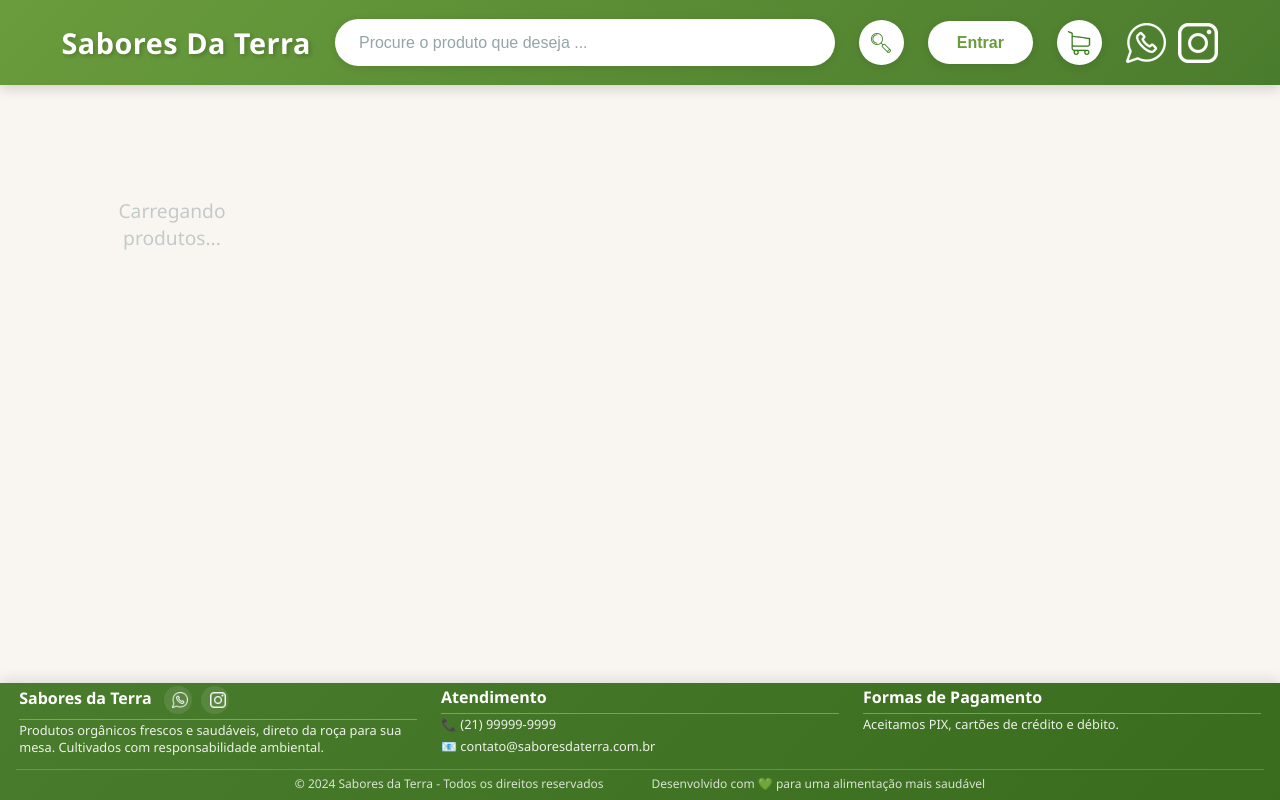
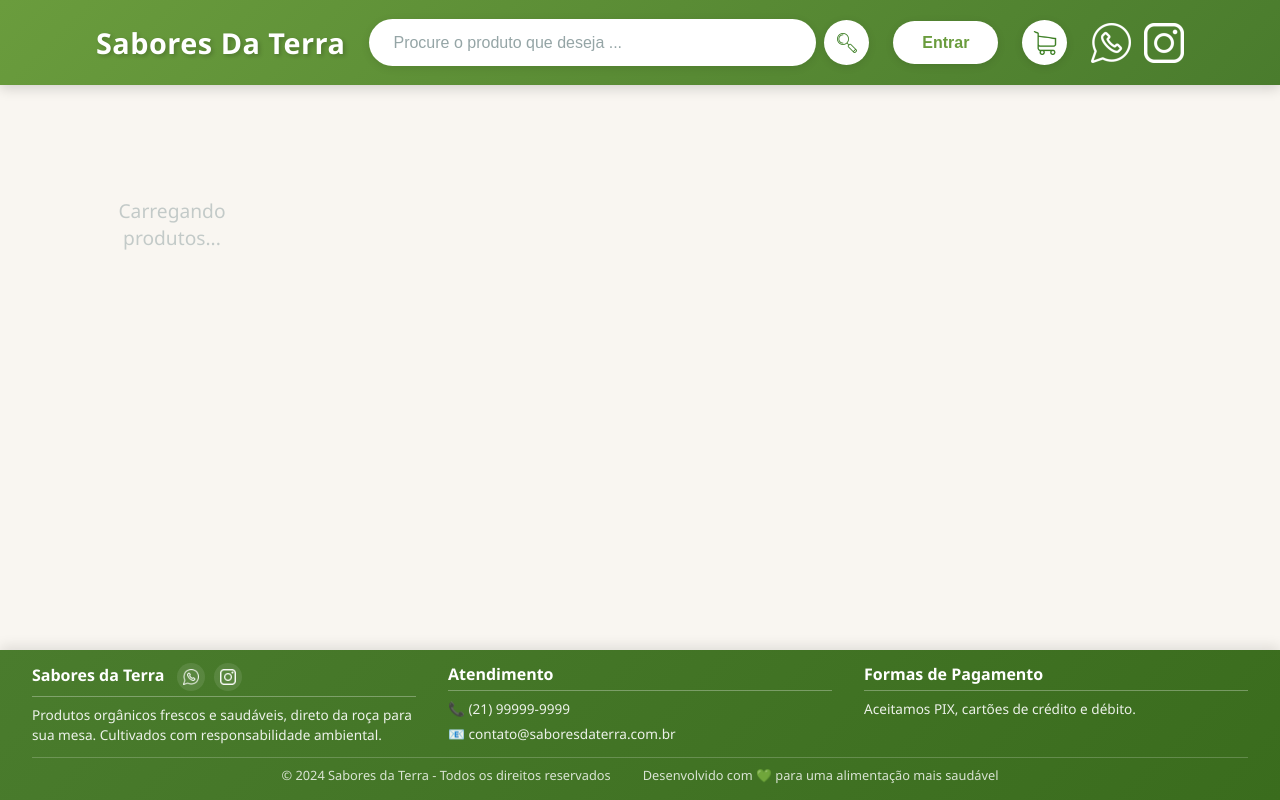
Before and after one commit to guilopes15/sabores-da-terra, a FastAPI app: page /home in a window 1280 px wide. Run offline with FastAPI, Linux system fonts and the light colour scheme; data that the repository does not hold is empty; parts of the project's set-up code (start-up, migrations or seed data) failed here and were passed over.

Commit message:
improving user experience. (resolves #33)

```diff
--- a/src/sabores_da_terra/templates/base.html
+++ b/src/sabores_da_terra/templates/base.html
@@ -5,22 +5,24 @@
     <meta name="viewport" content="width=device-width, initial-scale=1.0">
     <link rel="shortcut icon" href="/static/favicon.ico" type="image/x-icon">
     <link rel="stylesheet" href="/static/css/base.css">
-    {% block style %} {% endblock %}
+    {% block style %}
+
+    {% endblock %}
     <title>Sabores da Terra</title>
-
 </head>
 <body>
     <header>
         <a href="/home" class="logo"> Sabores da terra </a>
-
         <div class="search_bar">
-            <input type="text" id="input-bar" placeholder="Procure o produto que deseja ...">
-        </div>
-        <div id="error-box"></div>
+            <form id="search-form" onsubmit="return searchProducts(event)">
+                <input type="text" name="input-bar" id="input-bar" placeholder="Procure o produto que deseja ...">
                 <button id="search-btn">
                     <img src="/static/lupa.png" alt="logo lupa" title="lupa">
                 </button>
-
+            </form>
+        </div>
+        <div id="error-box">
+        </div>
         <div class="menu">
             {% if user %}
                 {% block auth %}
@@ -53,15 +55,20 @@
             </button>
         </div>
         <div class="media">
-
             <img src="/static/whatsapp.png" alt="logo whatsapp" title="(21) 99999-9999">
             <img src="/static/instagram.png" alt="logo instagram" title="Instagram">
         </div>
         <script>
-            document.getElementById("search-btn").addEventListener("click", async () => {
+            async function searchProducts(event) {
+                event.preventDefault();
 
-            const inputBar = document.getElementById('input-bar').value.trim();
-            const response = await fetch(`/products/filters?name=${inputBar}`);
+                const inputValue = document.getElementById("input-bar").value.trim();
+
+                if (!inputValue) {
+                    return;
+                }
+
+                const response = await fetch(`/products/filters?name=${inputValue}`);
                 const data = await response.json();
 
                 if (!data.products || data.products.length === 0) {
@@ -77,9 +84,7 @@
                     }
 
                 window.location.href = `/product-page/${data.products[0].id}`
-        });
-
-
+            }
         </script>
     </header>
 
--- a/src/sabores_da_terra/templates/static/css/base.css
+++ b/src/sabores_da_terra/templates/static/css/base.css
@@ -48,8 +52,14 @@
     position: relative;
 }
 
+#search-form {
+    display: flex;
+    gap: 0.5rem;
+    align-items: center;
+}
+
 .search_bar input {
-    width: 100%;
+    flex: 1;
     padding: 0.9rem 1.5rem;
     border: none;
     border-radius: 50px;
@@ -68,31 +78,6 @@
 .search_bar input::placeholder {
     color: #95a5a6;
 }
-
-#error-box {
-    position: absolute;
-    top: 100%;
-    left: 50%;
-    transform: translateX(-50%);
-    margin-top: 0.5rem;
-    z-index: 999;
-    width: 100%;
-    max-width: 500px;
-}
-
-.error-message {
-    background: linear-gradient(135deg, #e74c3c 0%, #c0392b 100%);
-    color: #ffffff;
-    padding: 0.8rem 1.5rem;
-    border-radius: 12px;
-    font-size: 0.9rem;
-    font-weight: 600;
-    text-align: center;
-    box-shadow: 0 4px 12px rgba(231, 76, 60, 0.4);
-    animation: slideDown 0.3s ease-out;
-}
-
-
 
 #search-btn {
     background-color: #ffffff;
@@ -119,6 +104,38 @@
     width: 20px;
     height: 20px;
     filter: brightness(0) saturate(100%) invert(37%) sepia(64%) saturate(548%) hue-rotate(59deg) brightness(94%) contrast(88%);
+}
+
+#error-box {
+    position: absolute;
+    top: 100%;
+    left: 0;
+    margin-top: 0.5rem;
+    z-index: 999;
+    width: 100%;
+}
+
+.error-message {
+    background: linear-gradient(135deg, #e74c3c 0%, #c0392b 100%);
+    color: #ffffff;
+    padding: 0.8rem 1.5rem;
+    border-radius: 12px;
+    font-size: 0.9rem;
+    font-weight: 600;
+    text-align: center;
+    box-shadow: 0 4px 12px rgba(231, 76, 60, 0.4);
+    animation: slideDown 0.3s ease-out;
+}
+
+@keyframes slideDown {
+    from {
+        opacity: 0;
+        transform: translateY(-10px);
+    }
+    to {
+        opacity: 1;
+        transform: translateY(0);
+    }
 }
 
 .menu {
@@ -191,7 +208,6 @@
     transition: all 0.3s ease;
     box-shadow: 0 2px 8px rgba(0, 0, 0, 0.1);
     padding: 0.5rem;
-    position: relative;
 }
 
 #cart-btn:hover {
@@ -236,10 +251,9 @@
 footer {
     background: linear-gradient(135deg, #4a7c2d 0%, #3a6c1d 100%);
     color: #ffffff;
-    padding: 0.2rem 1rem 0.2rem;
+    padding: 0.8rem 2rem 0.5rem;
     margin-top: auto;
     box-shadow: 0 -4px 12px rgba(0, 0, 0, 0.1);
-    font-size: 0.9rem;
 }
 
 .footer-content {
@@ -248,19 +262,17 @@
     display: flex;
     justify-content: space-between;
     align-items: flex-start;
-    gap: 1.5rem;
+    gap: 2rem;
     margin-bottom: 0.5rem;
-    padding: 0.02rem 0.2rem;
 }
 
 .footer-section {
     flex: 1;
-
 }
 
 .footer-section h3 {
     font-size: 1rem;
-    margin-bottom: 0.1rem;
+    margin-bottom: 0.5rem;
     color: #ffffff;
     font-weight: 700;
     border-bottom: 1px solid rgba(255, 255, 255, 0.3);
@@ -268,15 +280,15 @@
 }
 
 .footer-section p {
-    font-size: 0.8rem;
-    line-height: 1.4;
+    font-size: 0.85rem;
+    line-height: 1.5;
     color: rgba(255, 255, 255, 0.9);
 }
 
 .footer-section ul {
     list-style: none;
-    font-size: 0.8rem;
-    line-height: 1.4;
+    font-size: 0.85rem;
+    line-height: 1.5;
     color: rgba(255, 255, 255, 0.9);
 }
 
@@ -310,55 +322,24 @@
 .footer-social img {
     width: 16px;
     height: 16px;
-    margin-left: 0.3rem;
     filter: brightness(0) invert(1);
 }
 
 .footer-bottom {
     text-align: center;
-    padding-top: 0.5rem;
+    padding: 0.5rem 1rem;
     border-top: 1px solid rgba(255, 255, 255, 0.2);
-    font-size: 0.75rem;
+    font-size: 0.8rem;
     color: rgba(255, 255, 255, 0.8);
     display: flex;
-    justify-content: center;  /* centraliza horizontalmente */
-    align-items: center;      /* alinha verticalmente */
-    gap: 3rem;                /* espaço entre os <p> */
-    padding: 0.2rem 1rem;
+    justify-content: center;
+    align-items: center;
+    gap: 2rem;
+    flex-wrap: wrap;
 }
 
 .footer-bottom p {
-    margin: 0.1rem 0;
-}
-
-@media (max-width: 768px) {
-    footer {
-        padding: 0.8rem 1rem 0.5rem;
-    }
-
-    .footer-content {
-        flex-direction: column;
-        gap: 1rem;
-    }
-
-    .footer-section h3 {
-        font-size: 0.95rem;
-    }
-
-    .footer-section p,
-    .footer-section ul {
-        font-size: 0.75rem;
-    }
-
-    .footer-social {
-        margin-left: 0;
-        margin-top: 0.3rem;
-    }
-}
-
-a {
-    text-decoration: none;
-    color: inherit;
+    margin: 0;
 }
 
 @media (max-width: 1024px) {
```
Also changed, not shown: other parts of src/sabores_da_terra/templates/static/css/base.css (+50 -27 lines), src/sabores_da_terra/templates/cart.html (+14 -3 lines), src/sabores_da_terra/templates/static/css/cart.css (+38 -17 lines). Lines whose indentation alone changed are shown as unchanged.
